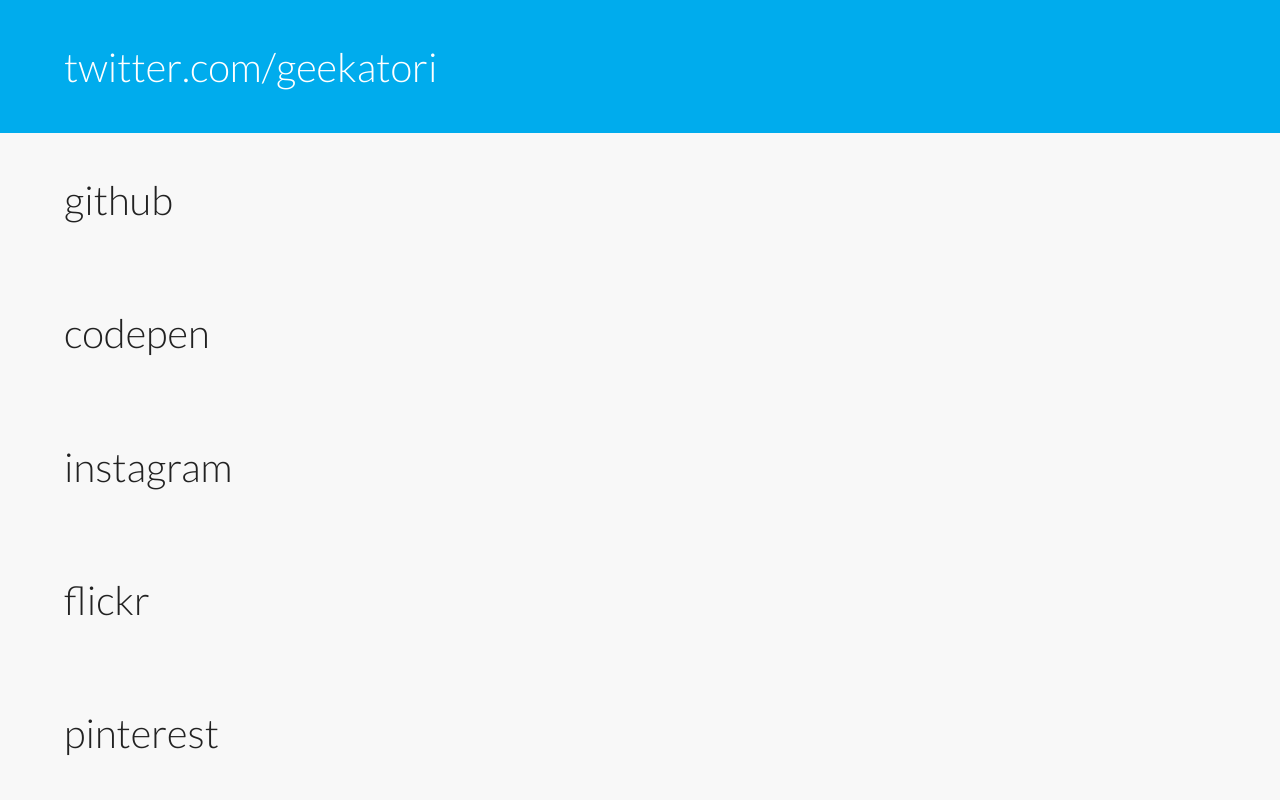
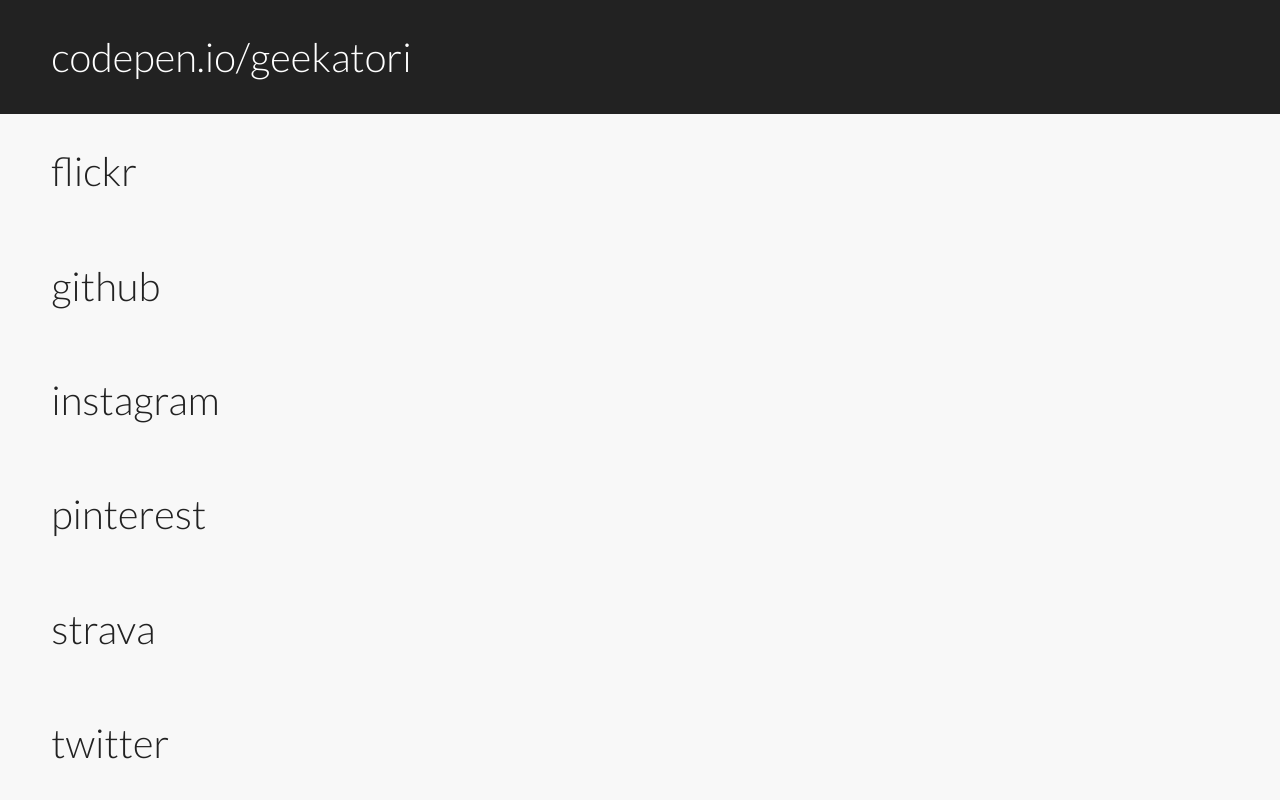
Before and after one commit to Geekatori/geekatori.com, a plain HTML site: page index.html in a window 1280 px wide. Drawn offline with Linux system fonts and the light colour scheme.

Commit message:
Add strava url and sort by alphabetical order

```diff
--- a/index.html
+++ b/index.html
@@ -10,12 +10,13 @@
 <body>
     <!--Source code available on github.com/geekatori-->
     <!--No Javascript have been harmed to animate this website.-->
-    <a href="http://twitter.com/geekatori" title="twitter geekatori" class="cell twitter">twitter<span>.</span><span>c</span><span>o</span><span>m</span><span>/</span><span>g</span><span>e</span><span>e</span><span>k</span><span>a</span><span>t</span><span>o</span><span>r</span><span>i</span></a>
-    <a href="http://github.com/geekatori" title="github geekatori" class="cell github">github<span>.</span><span>c</span><span>o</span><span>m</span><span>/</span><span>g</span><span>e</span><span>e</span><span>k</span><span>a</span><span>t</span><span>o</span><span>r</span><span>i</span></a>
-    <a href="http://codepen.io/geekatori" title="codepen geekatori" class="cell codepen">codepen<span>.</span><span>i</span><span>o</span><span>/</span><span>g</span><span>e</span><span>e</span><span>k</span><span>a</span><span>t</span><span>o</span><span>r</span><span>i</span></a>
-    <a href="http://instagram.com/geekatori" title="instagram geekatori" class="cell instagram">instagram<span>.</span><span>c</span><span>o</span><span>m</span><span>/</span><span>g</span><span>e</span><span>e</span><span>k</span><span>a</span><span>t</span><span>o</span><span>r</span><span>i</span></a>
-    <a href="http://flickr.com/geekatori" title="flickr geekatori" class="cell flickr">flickr<span>.</span><span>c</span><span>o</span><span>m</span><span>/</span><span>g</span><span>e</span><span>e</span><span>k</span><span>a</span><span>t</span><span>o</span><span>r</span><span>i</span></a>
-    <a href="http://pinterest.com/geekatori" title="pinterest geekatori" class="cell pinterest">pinterest<span>.</span><span>c</span><span>o</span><span>m</span><span>/</span><span>g</span><span>e</span><span>e</span><span>k</span><span>a</span><span>t</span><span>o</span><span>r</span><span>i</span></a>
+    <a href="//codepen.io/geekatori" title="codepen geekatori" class="cell codepen">codepen<span>.</span><span>i</span><span>o</span><span>/</span><span>g</span><span>e</span><span>e</span><span>k</span><span>a</span><span>t</span><span>o</span><span>r</span><span>i</span></a>
+    <a href="//flickr.com/geekatori" title="flickr geekatori" class="cell flickr">flickr<span>.</span><span>c</span><span>o</span><span>m</span><span>/</span><span>g</span><span>e</span><span>e</span><span>k</span><span>a</span><span>t</span><span>o</span><span>r</span><span>i</span></a>
+    <a href="//github.com/geekatori" title="github geekatori" class="cell github">github<span>.</span><span>c</span><span>o</span><span>m</span><span>/</span><span>g</span><span>e</span><span>e</span><span>k</span><span>a</span><span>t</span><span>o</span><span>r</span><span>i</span></a>
+    <a href="//instagram.com/geekatori" title="instagram geekatori" class="cell instagram">instagram<span>.</span><span>c</span><span>o</span><span>m</span><span>/</span><span>g</span><span>e</span><span>e</span><span>k</span><span>a</span><span>t</span><span>o</span><span>r</span><span>i</span></a>
+    <a href="//pinterest.com/geekatori" title="pinterest geekatori" class="cell pinterest">pinterest<span>.</span><span>c</span><span>o</span><span>m</span><span>/</span><span>g</span><span>e</span><span>e</span><span>k</span><span>a</span><span>t</span><span>o</span><span>r</span><span>i</span></a>
+    <a href="//www.strava.com/athletes/geekatori" title="strava geekatori" class="cell strava">strava<span>.</span><span>c</span><span>o</span><span>m</span><span>/</span><span>a</span><span>t</span><span>h</span><span>l</span><span>e</span><span>t</span><span>e</span><span>s</span><span>/</span><span>g</span><span>e</span><span>e</span><span>k</span><span>a</span><span>t</span><span>o</span><span>r</span><span>i</span></a>
+    <a href="//twitter.com/geekatori" title="twitter geekatori" class="cell twitter">twitter<span>.</span><span>c</span><span>o</span><span>m</span><span>/</span><span>g</span><span>e</span><span>e</span><span>k</span><span>a</span><span>t</span><span>o</span><span>r</span><span>i</span></a>
     <script type="text/javascript">
       var _gaq = _gaq || [];
       _gaq.push(['_setAccount', 'UA-4127539-11']);
--- a/scss/app.scss
+++ b/scss/app.scss
@@ -22,9 +22,9 @@
     -webkit-align-items: center;
     -ms-align-items: center;
     align-items: center;
-    height: #{(100% / 6)};
+    height: #{(100% / 7)};
     width: 100%;
-    padding: 0 5%;
+    padding: 0 4vw;
     color: #222;
     font-size: 5vh;
     line-height: 1;
@@ -37,7 +37,7 @@
         transition: opacity .3s;
         transition-delay: 150ms;
 
-        @for $i from 1 through 14 {
+        @for $i from 1 through 22 {
             $sel: if($i == 1, "+ span", nest($sel, "+ span"));
 
             #{$sel} {
@@ -57,6 +57,7 @@
         @each $social, $social-color in (twitter, #00aced),
                                         (github #4183c4),
                                         (codepen, #222),
+                                        (strava, #fc4c02),
                                         (flickr, #1d6ccc),
                                         (instagram, #3f729b),
                                         (pinterest, #cb2027) {
```
Also changed, not shown: stylesheets/app.css.
